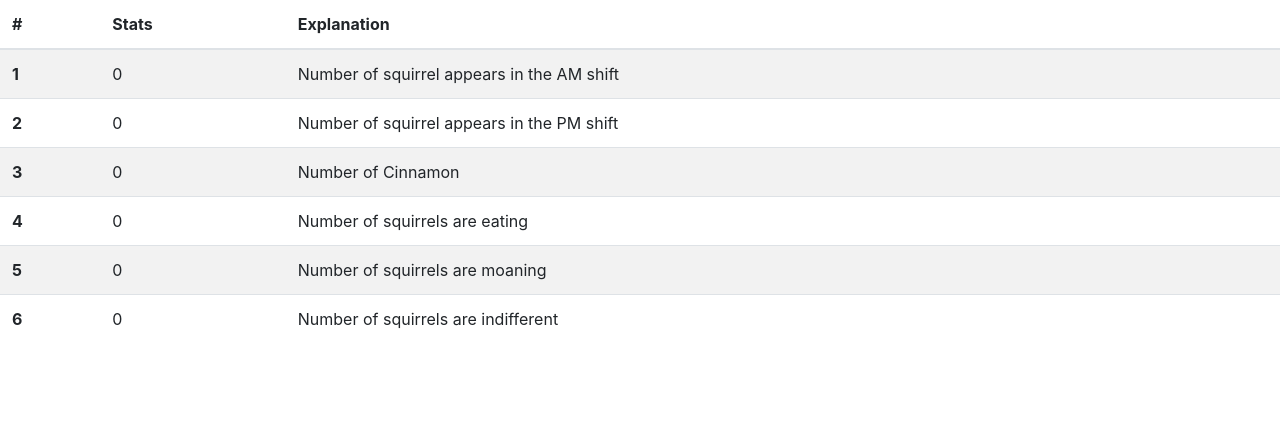
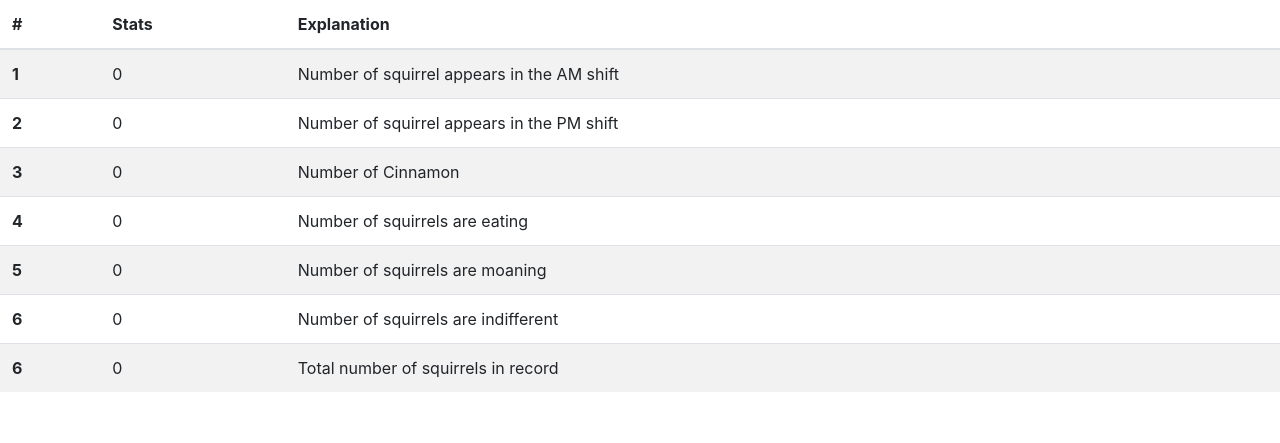
Before and after one commit to Yizhe2020/SquirrelProject, a Django app: page /sightings/stats/ in a window 1280 px wide. Shown: the part 103-546 px from the top of the page. Run offline with Django 3.2, Linux system fonts and the light colour scheme; data that the repository does not hold is empty.

Commit message:
Add a new stats and Fix views.py bugs

```diff
--- a/squirrel/templates/squirrel/stats.html
+++ b/squirrel/templates/squirrel/stats.html
@@ -72,6 +72,12 @@
       <td>{{Indifferent_Count}}</td>
       <td>Number of squirrels are indifferent</td>
     </tr>
+
+    <tr>
+      <th scope="row">6</th>
+      <td>{{Total}}</td>
+      <td>Total number of squirrels in record</td>
+    </tr>
   </tbody>
 </table>
 
--- a/squirrel/views.py
+++ b/squirrel/views.py
@@ -1,5 +1,7 @@
 from django.http import HttpResponse
+from django.http import HttpResponseRedirect
 from django.shortcuts import render
+
 from django.shortcuts import get_object_or_404
 from .models import Data
 from .forms import UpdateForm, CreateForm
@@ -41,12 +43,13 @@ def stats(request):
     squirrels = Data.objects.all()
     AM_Count = squirrels.filter(Shift = "AM").count()
     PM_Count = squirrels.filter(Shift = 'PM').count()
+    Total = AM_Count+PM_Count
     Cinnamon_Count = squirrels.filter(Primary_Fur_Color = 'Cinnamon').count()
     Eating_Count = squirrels.filter(Eating = 'True').count()
     Moans_Count = squirrels.filter(Moans = 'True').count()
     Indifferent_Count = squirrels.filter(Indifferent = 'True').count()
     return render(request,'squirrel/stats.html', {"AM_Count": AM_Count, 'PM_Count': PM_Count, 'Cinnamon_Count': Cinnamon_Count, 'Eating_Count': Eating_Count,
-        'Moans_Count': Moans_Count, 'Indifferent_Count': Indifferent_Count})
+        'Moans_Count': Moans_Count, 'Indifferent_Count': Indifferent_Count,'Total':Total})
 
 
 # Create your views here.
```
